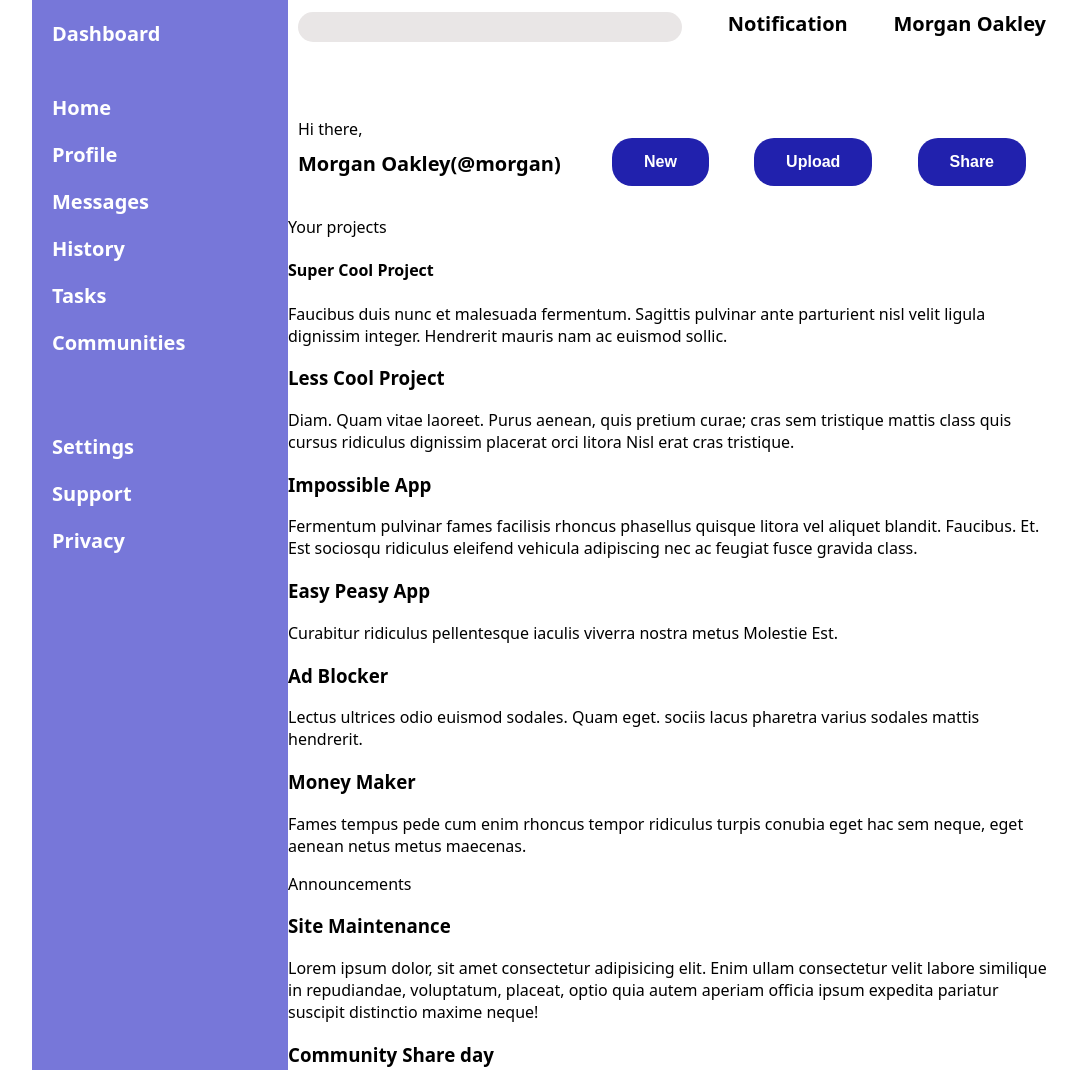
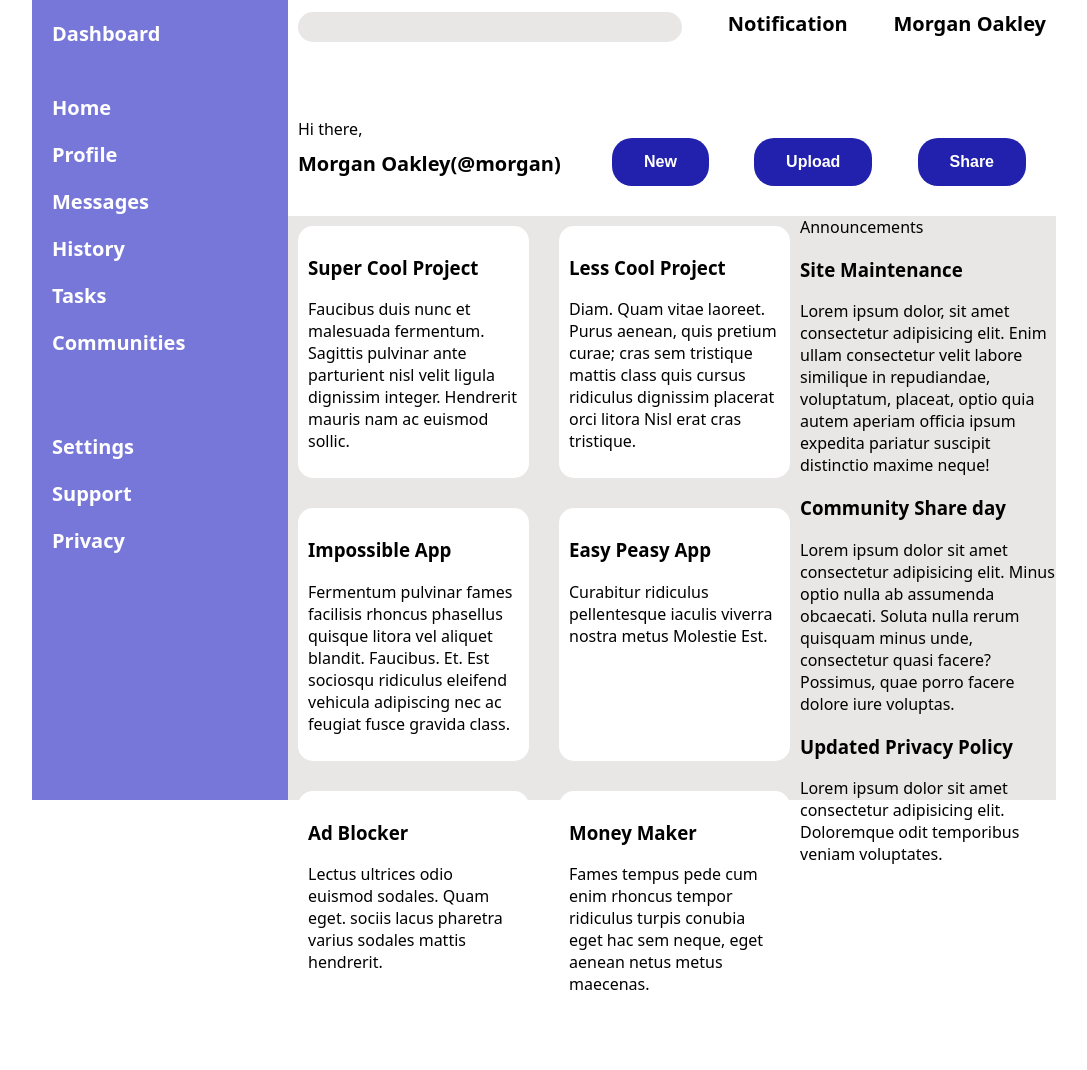
Before and after one commit to sarmuel-sarmah/admin-dashboard, a plain HTML site: page index.html in a window 1280 px wide. Shown: the top 1070 px of the page, without its empty margins (118-1205 px from the left). Drawn offline with Linux system fonts and the light colour scheme.

Commit message:
Initial styles for the projects section

```diff
--- a/index.html
+++ b/index.html
@@ -41,28 +41,28 @@
             </div>
         </div>
         <div class="main-content">
-            <div class="projects"> Your projects
-                <div>
-                    <h4>Super Cool Project</h4>
+            <div class="projects">
+                <div class="project1">
+                    <h3>Super Cool Project</h3>
                     <p>Faucibus duis nunc et malesuada fermentum. Sagittis pulvinar ante parturient nisl velit ligula dignissim integer. Hendrerit mauris nam ac euismod sollic.</p>
                 </div>
-                <div>
+                <div class="project2">
                     <h3>Less Cool Project</h3>
                     <p>Diam. Quam vitae laoreet. Purus aenean, quis pretium curae; cras sem tristique mattis class quis cursus ridiculus dignissim placerat orci litora Nisl erat cras tristique.</p>
                 </div>
-                <div>
+                <div class="project3">
                     <h3>Impossible App</h3>
                     <p>Fermentum pulvinar fames facilisis rhoncus phasellus quisque litora vel aliquet blandit. Faucibus. Et. Est sociosqu ridiculus eleifend vehicula adipiscing nec ac feugiat fusce gravida class. </p>
                 </div>
-                <div>
+                <div class="project4">
                    <h3>Easy Peasy App</h3>
                    <p>Curabitur ridiculus pellentesque iaculis viverra nostra metus Molestie Est. </p>
                 </div>
-                <div>
+                <div class="project5">
                     <h3>Ad Blocker</h3>
                     <p>Lectus ultrices odio euismod sodales. Quam eget. sociis lacus pharetra varius sodales mattis hendrerit. </p>
                 </div>
-                <div>
+                <div class="project6">
                     <h3>Money Maker</h3>
                     <p>Fames tempus pede cum enim rhoncus tempor ridiculus turpis conubia eget hac sem neque, eget aenean netus metus maecenas.</p>
                 </div>
--- a/styles.css
+++ b/styles.css
@@ -78,3 +78,27 @@ button {
     font-weight: 600;
     color: white;
 }
+
+.main-content{
+    grid-area: 2 / 2 / 5 / 3;
+    background-color: rgb(233, 230, 230);
+    display: grid;
+    grid-template-columns: 2fr 1fr;
+}
+
+.projects {
+    display: grid;
+    grid-template-columns: repeat(2, 1fr);
+    grid-template-rows: repeat(3, 1fr);
+    gap: 10px;
+    margin-bottom: 50px;
+}
+
+.project1, .project2, .project3, .project4, .project5, .project6 {
+    background-color: white;
+    border: none;
+    text-align: left;
+    margin: 10px;
+    border-radius: 15px;
+    padding: 10px;
+}
```
